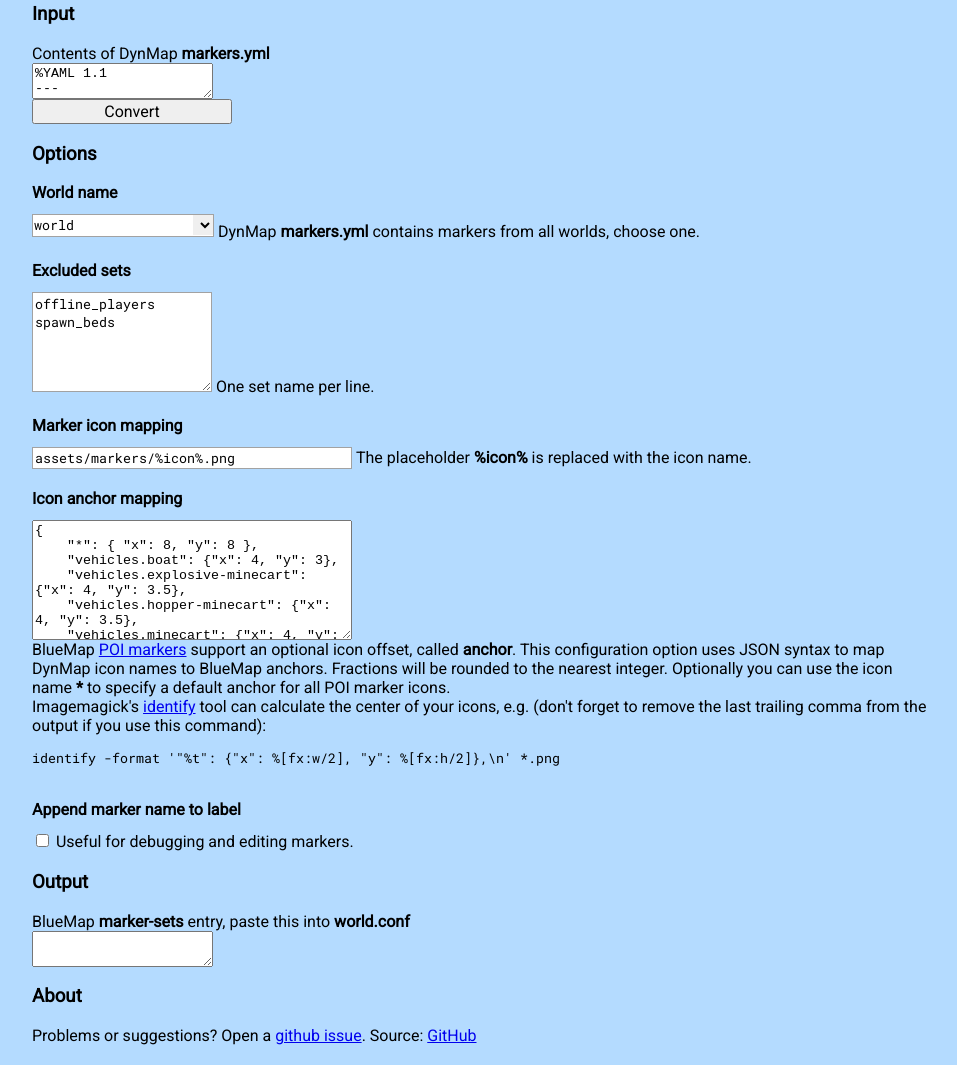
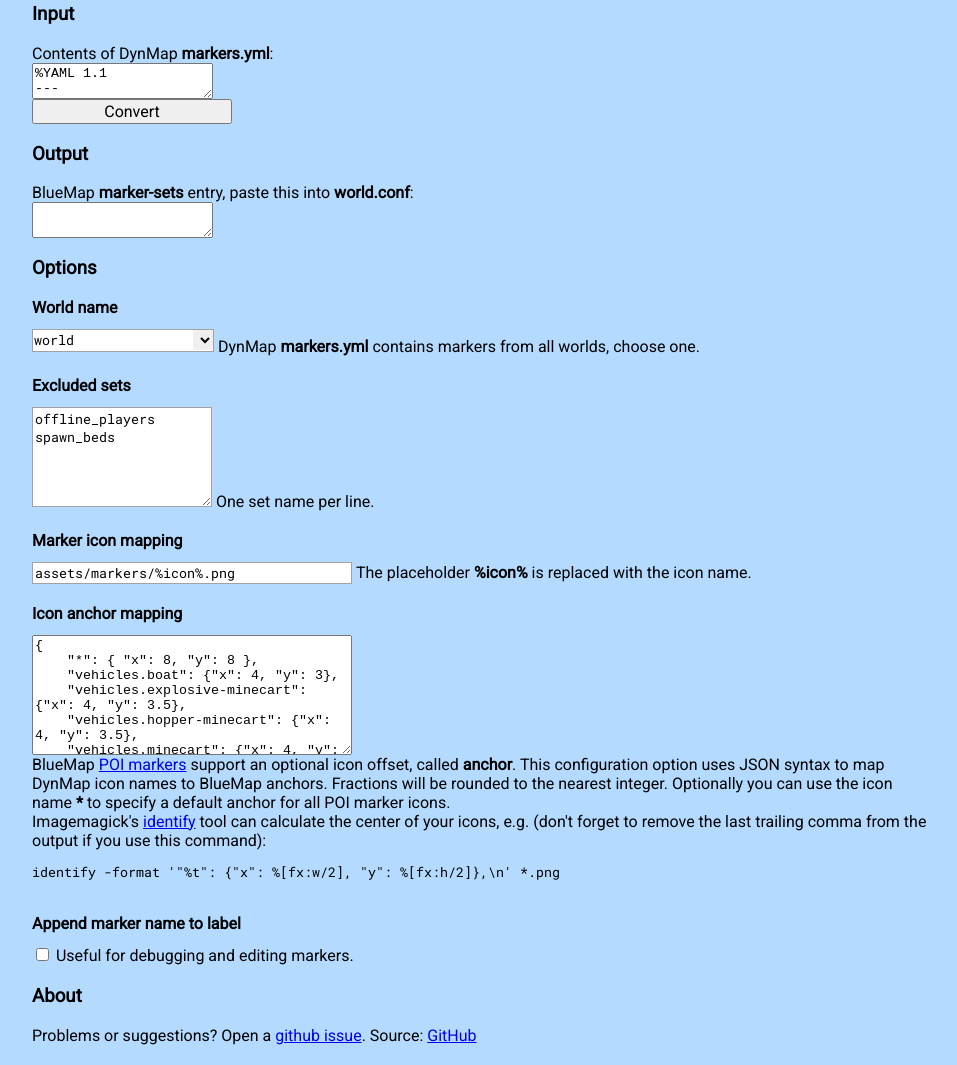
Before and after one commit to girugamoz/girugamoz.github.io, a plain HTML site: page minecraft/convert-map-markers/index.html in a window 1280 px wide. Shown: the part 162-1227 px from the top of the page, without its empty margins (160-1117 px from the left). Drawn offline with nearby package versions, Linux system fonts and the light colour scheme; a script that the page names is missing.

Commit message:
changes layout

```diff
--- a/minecraft/convert-map-markers/index.html
+++ b/minecraft/convert-map-markers/index.html
@@ -36,7 +36,7 @@
             </div>
             <div class="input">
                 <h3>Input</h3>
-                <label for="input">Contents of DynMap <span class="highlight-text">markers.yml</span></label>
+                <label for="input">Contents of DynMap <span class="highlight-text">markers.yml</span>:</label>
                 <textarea name="input" class="source">
 %YAML 1.1
 ---
@@ -182,6 +182,12 @@
                 </div>
             </div>
 
+            <div class="output">
+                <h3>Output</h3>
+                <label for="output">BlueMap <span class="highlight-text">marker-sets</span> entry, paste this into <span class="highlight-text">world.conf</span>:</label>
+                <textarea name="output" class="source"></textarea>
+            </div>
+
             <div class="options">
                 <h3>Options</h3>
 
@@ -245,13 +251,7 @@
                 </div>
             </div>
 
-            <div class="output">
-                <h3>Output</h3>
-                <label for="output">BlueMap <span class="highlight-text">marker-sets</span> entry, paste this into <span class="highlight-text">world.conf</span></label>
-                <textarea name="output" class="source"></textarea>
-            </div>
-
-            <div class="output">
+            <div class="about">
                 <h3>About</h3>
                 <div class="descr">Problems or suggestions? Open a <a href="https://github.com/girugamoz/girugamoz.github.io/issues/new/choose">github issue</a>.</div>
                 <div class="descr">Source: <a href="https://github.com/girugamoz/girugamoz.github.io/tree/main/minecraft/convert-map-markers">GitHub</a></div>
```
